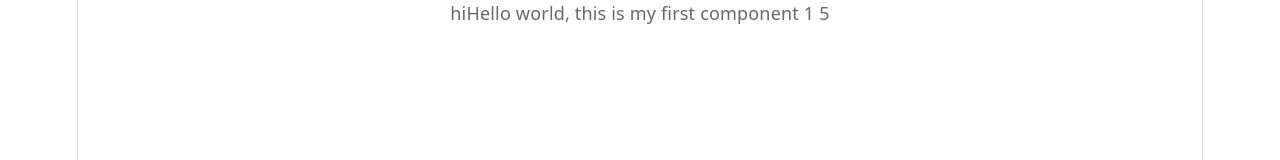
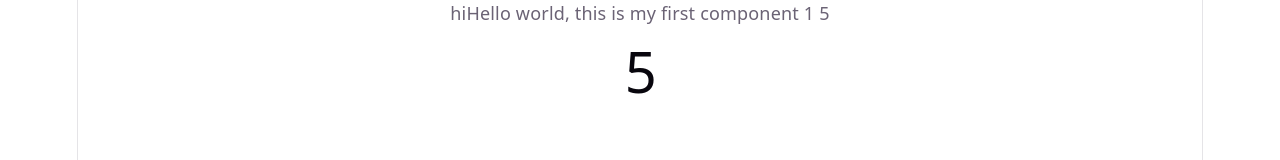
Before and after one commit to KarenJazZeraus/CursoReact, a React (Vite) app in the folder curso-react/: page / in a window 1280 px wide. Shown: the top 160 px of the page. Built offline with nearby package versions, Linux system fonts and the light colour scheme.

Commit message:
feat: :sparkles: using props

```diff
--- a/curso-react/src/App.jsx
+++ b/curso-react/src/App.jsx
@@ -3,9 +3,13 @@ import { MyFirstComponent } from './assets/MyFirstComponent'
 import './App.css'
 
 function App() {
+  const [value,setValue] = useState(0);
+   setTimeout(()=>{
+        setValue(value + 1);
+    }, 1000);
   return (
     <>
-    <MyFirstComponent/>
+    <MyFirstComponent props={value}/>
 
 
     </>
--- a/curso-react/src/assets/MyFirstComponent.jsx
+++ b/curso-react/src/assets/MyFirstComponent.jsx
@@ -1,5 +1,5 @@
 import { useState } from "react";
-const MyFirstComponent = () => {
+const MyFirstComponent = ({ props}) => {
     const [value,setValue] = useState(0);
     const [newValue, setnewValue] = useState(3);
     const hi="hi";
@@ -12,7 +12,12 @@ return (
 
     <div>
         {hi}Hello world, this is my first component {value} {newValue}
+
+    <h1>
+        {props}
+    </h1>
     </div>
+
 );
 
 };
```
